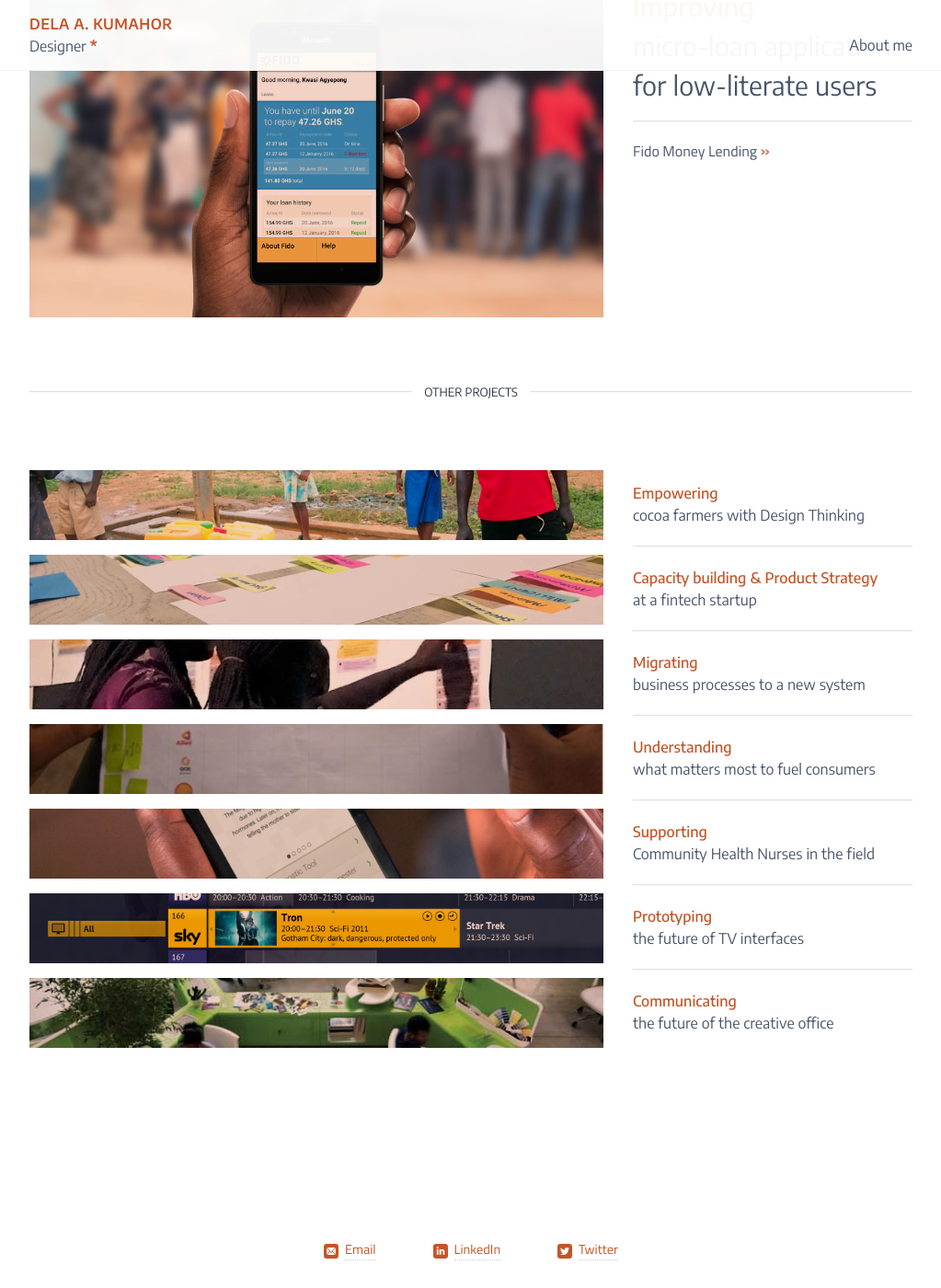
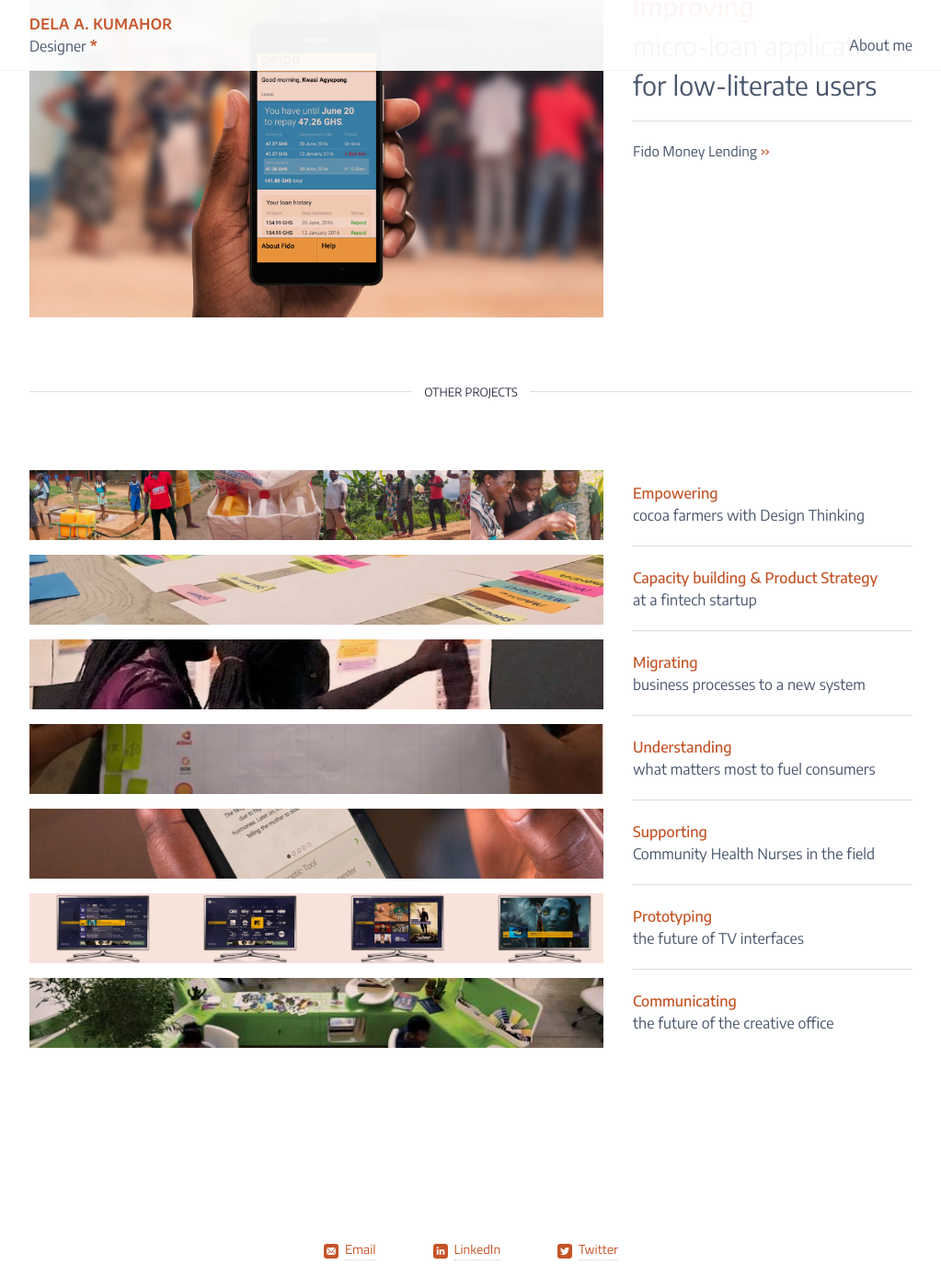
Before and after one commit to delak/portfolio-site, a Jekyll site: the page built from index.md, in a window 1280 px wide and 1400 px high, scrolled down 1647 px. Shown: the whole window at 92% size, without its empty margins (128-1151 px from the left). Built offline with Jekyll 4.4.1, drawn with Linux system fonts in a browser that asks for light colours; nearby versions of some CDN libraries.

Commit message:
Working sliders for snippets

```diff
--- a/_includes/project-grid.html
+++ b/_includes/project-grid.html
@@ -41,7 +41,7 @@
         {% if printable == true and x.card == 'snippet' %}
         <div class="{{ x.shortcode }} project snippet" style="order: {{ x.order }}">
           <div class="snippet-body">
-            <div class="project-image">
+            <div class="project-image" data-images="{{ x.slider-images }}" data-this-image="0" style="background-position: 0">
               <div class="question-wrapper">
                 <span class="project-question">
                   {{ x.question }}
@@ -64,6 +64,10 @@
             <span class="project-question">{{ x.question }}</span>
             <hr>
           </div>
+          <div class="slideshow-nav-container">
+            <div class="slideshow-nav nav-left"><i></i></div>
+            <div class="slideshow-nav nav-right"><i></i></div>
+          </div>
         </div>
         {% endif %}
       {% endfor %}
--- a/_sass/_layout.scss
+++ b/_sass/_layout.scss
@@ -235,7 +235,7 @@
 		position: relative;
 		z-index: 100;
 		background: {
-			position: center center;
+			position: center;
 			size: cover;
 			color: lighten($brand-color, 40%);
 			repeat: no-repeat;
@@ -360,7 +360,8 @@
 
 		.project-image {
 			max-height: $snippet-height;
-			background-color: lighten($brand-color, 40%);
+			background-color: lighten($brand-color, 45%);
+			background-position: left;
 
 			.question-wrapper {
 				left: 2.5em;
@@ -417,6 +418,67 @@
 				width: 100%
 			}
 		}
+
+		.slideshow-nav-container {
+			position: absolute;
+			left: calc(66.66666666666% + 0.5em);
+			top: 0;
+			opacity: 0;
+			display: none;
+			z-index: 100;
+
+			.slideshow-nav {
+				display: block;
+				cursor: pointer;
+				width: 2.5em;
+				height: 2.5em;
+				margin-bottom: 0.5em;
+				background-color: $background-color;
+				border: 2px solid rgba($brand-color4, 0.15);
+
+				i {
+					position: absolute;
+		      margin-top: 16px;
+		      right: 50%;
+
+		      &:before , &:after {
+		        content: "";
+		        @include all-transition(0.4s);
+		        position: absolute;
+		        background-color: $brand-color;
+		        width: 4px;
+		        height: 13px;
+					}
+
+		      &:before {
+		        transform: translate( -4px , 0 ) rotate( 45deg );
+					}
+
+		      &:after {
+		        transform: translate( 4px , 0 ) rotate( -45deg );
+					}
+				}
+
+				&.nav-left {
+					opacity: 0.5;
+
+					i {
+						transform: translate( -6px , 6px ) rotate( -90deg );
+					}
+				}
+
+				&.nav-right {
+					i {
+						transform: translate( 6px , 2px ) rotate( 90deg );
+					}
+				}
+			}
+
+			&.animatable {
+				display: block;
+				@include all-transition(0.4s);
+			}
+		}
 	}
 
 	&:hover {
@@ -466,7 +528,7 @@
 		&.snippet .project-image {
 			background: {
 				color: transparent;
-				position: center center;
+				position: 0%;
 				size: cover;
 			}
 			max-height: 18.5em;
@@ -483,6 +545,10 @@
 		.title-wrapper {
 			cursor: default;
 			opacity: 0;
+		}
+
+		.slideshow-nav-container {
+			opacity: 1;
 		}
 	}
 
--- a/assets/dak-home.js
+++ b/assets/dak-home.js
@@ -5,10 +5,62 @@
   var snippet_clicker = $('.snippet-body, .snippet .title-wrapper .project-question');
   var pl = $('.snippet .project-label');
   var hb = $('.hamburger');
+  var nl = $('.nav-left');
+  var nr = $('.nav-right');
 
   hb.click(function() {
     sh.toggleClass('toggle-menu');
   });
+
+  nr.click(function() {
+    var thisSlider = $(this).closest('.snippet').find('.project-image');
+    var numImages = parseInt(thisSlider.attr('data-images'));
+    var currImage = parseInt(thisSlider.attr('data-this-image'));
+    if (currImage < numImages - 1) {
+      var nextPos = (currImage + 1) * (100/(numImages-1));
+      thisSlider.attr('data-this-image', currImage + 1);
+      thisSlider.css('background-position', nextPos+'%');
+
+      if (currImage >= 0) {
+        $(this).siblings().css('opacity', 1);
+      }
+
+      if (currImage + 2 == numImages) {
+        $(this).css('opacity', 0.5);
+      }
+    }
+  });
+
+  nl.click(function() {
+    var thisSlider = $(this).closest('.snippet').find('.project-image');
+    var numImages = parseInt(thisSlider.attr('data-images'));
+    var currImage = parseInt(thisSlider.attr('data-this-image'));
+    if (currImage > 0) {
+      var nextPos = (currImage - 1) * (100/(numImages-1));
+      thisSlider.attr('data-this-image', currImage - 1);
+      thisSlider.css('background-position', nextPos+'%');
+
+      if (currImage - 1 == 0) {
+        $(this).css('opacity', 0.5);
+      }
+
+      if (currImage + 1 <= numImages) {
+        $(this).siblings().css('opacity', 1);
+      }
+    }
+  });
+
+  snippet_clicker.click(function() {
+    var thisSnippet = $(this).closest('.snippet');
+    thisSnippet.find('.project-label').vAlign();
+    if (thisSnippet.hasClass('snippet-show')) {
+      snippet.hideMe();
+    } else {
+      thisSnippet.addClass('animatable snippet-show');
+      snippet.not(thisSnippet).hideMe();
+    }
+  });
+
 
   $.fn.vAlign = function() {
     return this.each(function(){
@@ -26,18 +78,23 @@
     });
   };
 
+  $.fn.initSlideshow = function() {
+    return this.each(function() {
+      var thisSlider = $(this).closest('.snippet').find('.project-image');
+      var numImages = parseInt(thisSlider.attr('data-images'));
+      console.log(numImages);
+      if (numImages > 1) {
+        $(this).addClass('animatable');
+      }
+    });
+  }
+
+
+
   $('.snippet .project-label').vAlign();
+  $('.slideshow-nav-container').initSlideshow();
 
-  snippet_clicker.click(function() {
-    var thisSnippet = $(this).closest('.snippet');
-    thisSnippet.find('.project-label').vAlign();
-    if (thisSnippet.hasClass('snippet-show')) {
-      snippet.hideMe();
-    } else {
-      thisSnippet.addClass('animatable snippet-show');
-      snippet.not(thisSnippet).hideMe();
-    }
-  });
+
 
   $(window).on("load resize scroll", function(e) {
     var y_scroll_pos = window.pageYOffset;
--- a/projects/alu.html
+++ b/projects/alu.html
@@ -11,4 +11,5 @@
   <p>My role was in the development of concepts that fit the UI design language already established through Alcatel-Lucent's identity guidelines and existing mobile apps, followed by the Interaction Design of the screens according to the Information Architecture that had been defined, and finally in the development of the <mark>prototype with Flash®</mark>.</p>
 dates: March 2011 – June 2011
 role: Interaction Designer and Developer
+slider-images: 4
 ---
--- a/projects/chocolonely.html
+++ b/projects/chocolonely.html
@@ -14,6 +14,7 @@
   <p>We also <mark>defined 8 core skills and outcomes</mark> which we used to structure the curriculum and measure success. In all, over 30 participants were trained.</p>
 masthead: chocofo-masthead.png
 masthead-bg: clear_placeholder.png
+slider-images: 4
 ---
 
 <div class="info-block new-section">
--- a/projects/fintech.html
+++ b/projects/fintech.html
@@ -11,4 +11,5 @@
 client: An Accra-based fintech startup
 dates: October 2017 — November 2017
 role: Team Lead, UX Researcher, UX Designer
+slider-images: 1
 ---
```
Also changed, not shown: assets/images/thumbnails/alu-thumb-bg.jpg, assets/images/thumbnails/alu-thumb-bg1.jpg (added), assets/images/thumbnails/chocofo-thumb-bg.jpg, assets/images/thumbnails/chocofo-thumb-bg2.jpg (added).
